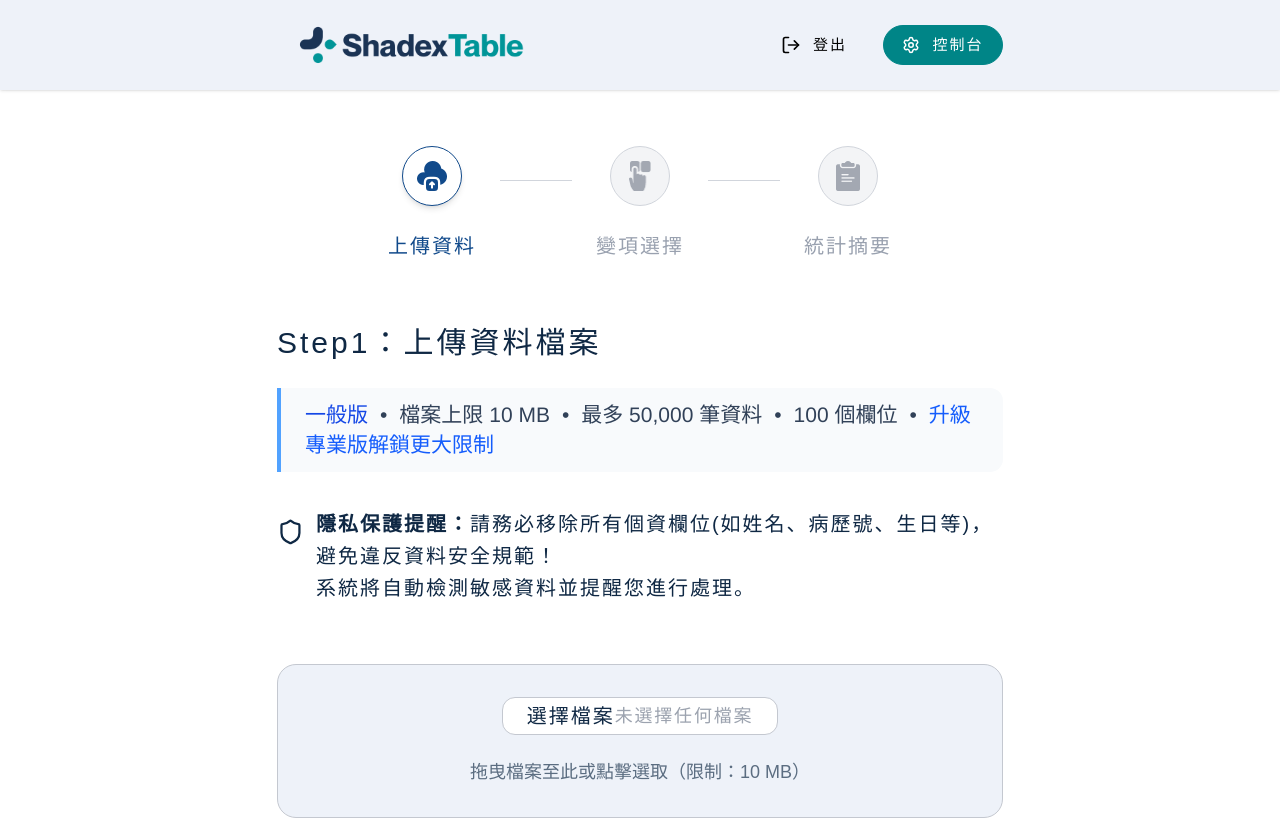
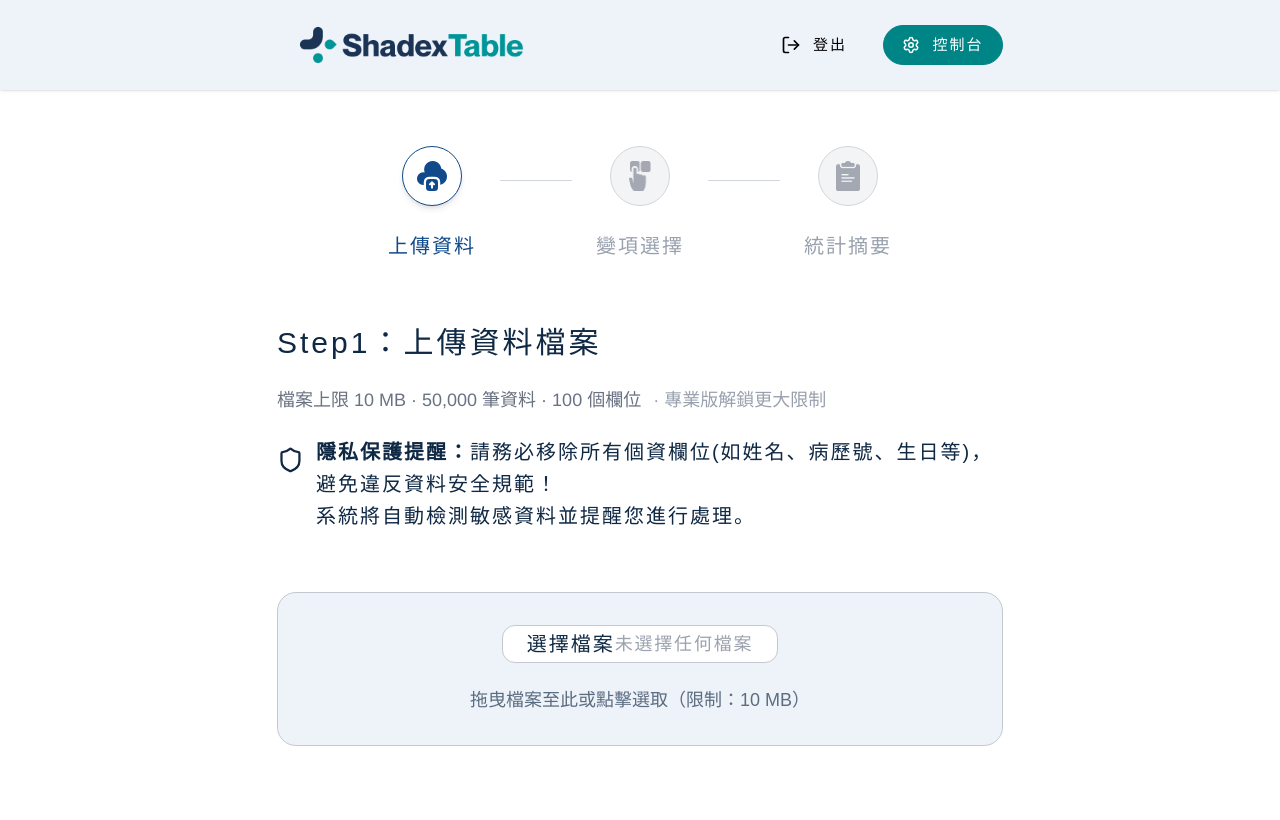
Before and after one commit to odafeng/ShadexTable, a Next.js app: page /step1 in a window 1280 px wide. Shown: the top 820 px of the page. Built offline with nearby package versions, Linux system fonts and the light colour scheme; no server answers; sample sign-in values are in the browser's storage.

Commit message:
更動檔案限制警語

```diff
--- a/src/app/step1/page.tsx
+++ b/src/app/step1/page.tsx
@@ -74,22 +74,13 @@ export default function Step1Page() {
                 </h2>
 
                 {/* 檔案限制警語 - 簡約一行式 */}
-                <div className="mb-6 px-4 py-2 bg-slate-50 border-l-4 border-blue-400 rounded-r-md">
-                    <p className="text-sm text-slate-700">
-                        <span className="font-medium text-blue-700">{limitsInfo.formattedLimits.userTypeName}</span>
-                        <span className="mx-2">•</span>
-                        檔案上限 <span className="font-medium">{limitsInfo.formattedLimits.maxSize}</span>
-                        <span className="mx-2">•</span>
-                        最多 <span className="font-medium">{limitsInfo.formattedLimits.maxRows}</span> 筆資料
-                        <span className="mx-2">•</span>
-                        <span className="font-medium">{limitsInfo.formattedLimits.maxColumns}</span> 個欄位
-                        {limitsInfo.canUpgradeFile && (
-                            <>
-                                <span className="mx-2">•</span>
-                                <span className="text-blue-600 hover:text-blue-800 cursor-pointer font-medium">升級專業版解鎖更大限制</span>
-                            </>
-                        )}
-                    </p>
+                <div className="mb-4 text-xs text-gray-500">
+                    檔案上限 {limitsInfo.formattedLimits.maxSize} · {limitsInfo.formattedLimits.maxRows} 筆資料 · {limitsInfo.formattedLimits.maxColumns} 個欄位
+                    {limitsInfo.canUpgradeFile && (
+                        <span className="ml-2 text-gray-400 hover:text-blue-500 cursor-pointer transition-colors">
+                            · 專業版解鎖更大限制
+                        </span>
+                    )}
                 </div>
 
                 {/* 隱私提醒 */}
```
